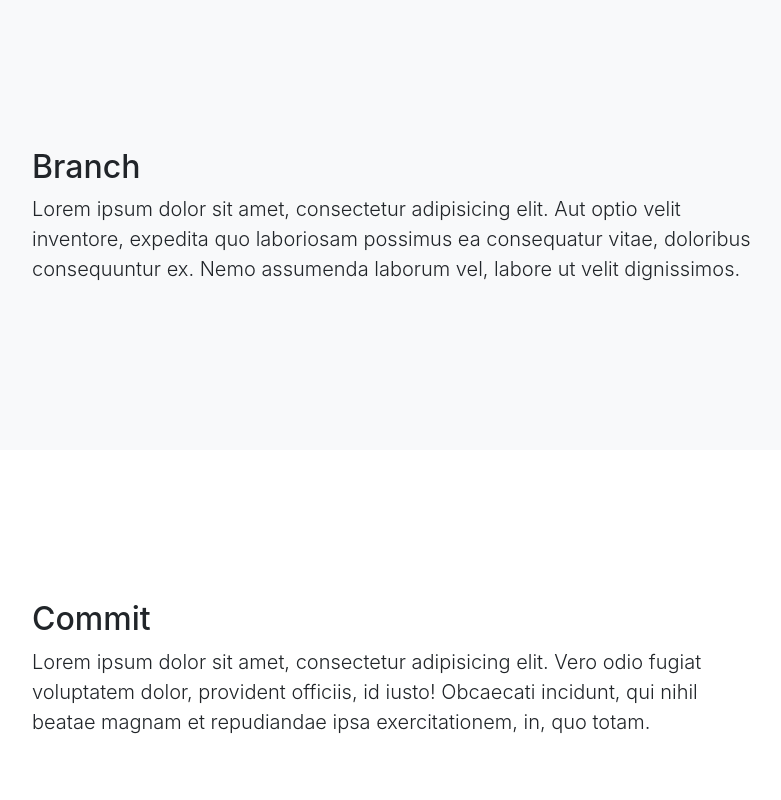
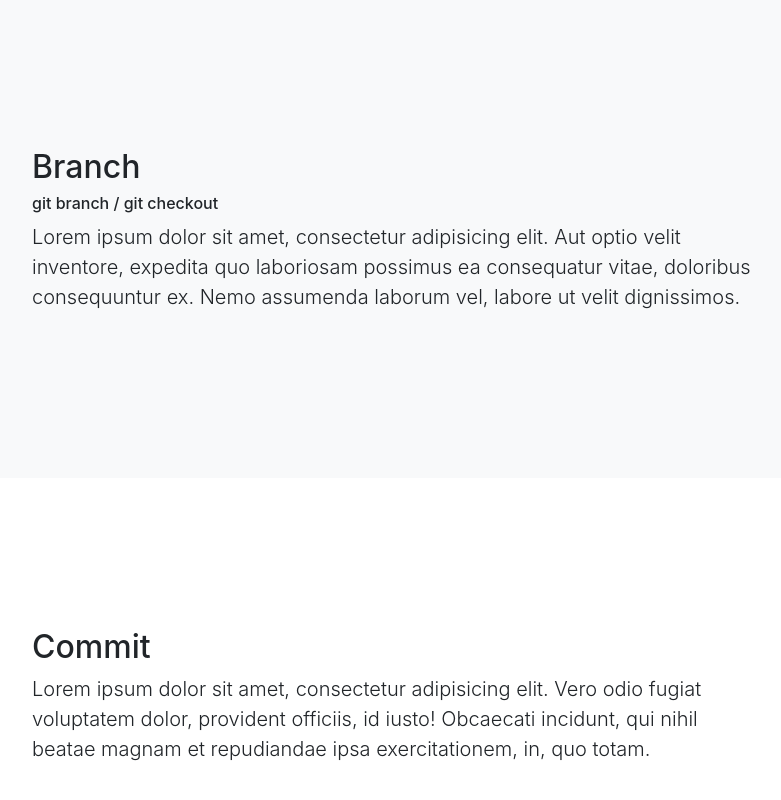
Before and after one commit to patisatori/GIT_CheatSheet_forDev, a website with bundled scripts: page index.html in a window 1280 px wide. Shown: the part 1322-2122 px from the top of the page, without its empty margins (243-1024 px from the left). Built offline with nearby package versions, Linux system fonts and the light colour scheme.

Commit message:
update branch area

```diff
--- a/index.html
+++ b/index.html
@@ -98,6 +98,7 @@
       <div class="row">
         <div class="col-lg-8 mx-auto">
           <h2>Branch</h2>
+            <h6>git branch / git checkout </h6>
           <p class="lead">Lorem ipsum dolor sit amet, consectetur adipisicing elit. Aut optio velit inventore, expedita quo laboriosam possimus ea consequatur vitae, doloribus consequuntur ex. Nemo assumenda laborum vel, labore ut velit dignissimos.</p>
         </div>
       </div>
```
